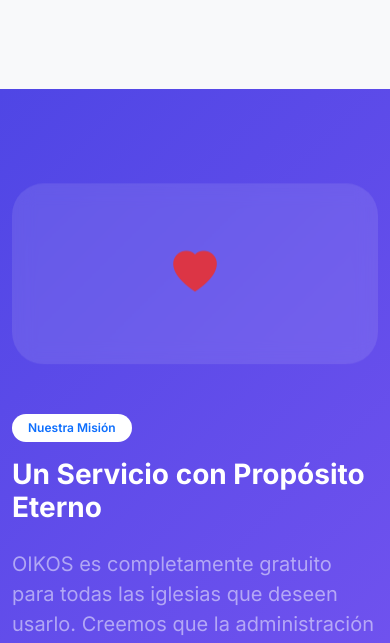
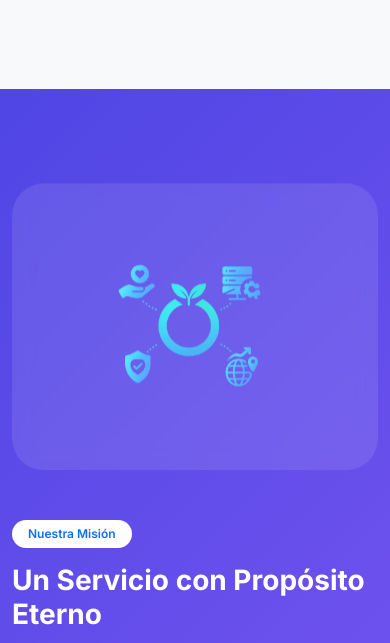
Before and after one commit to hernandezbg/oikos, a Django app: page / in a window 390 px wide. Shown: the part 3908-4551 px from the top of the page. Run offline with Django 5.2, Linux system fonts and the light colour scheme.

Commit message:
Reemplazar ícono de corazón con imagen mision.png en sección Misión
- Sección de misión ahora usa mision.png en lugar del ícono bi-heart-fill
- Imagen responsive con max-height de 300px
- Mantiene el mismo diseño y estructura visual

```diff
--- a/core/templates/core/home.html
+++ b/core/templates/core/home.html
@@ -221,7 +221,7 @@
             <div class="row align-items-center">
                 <div class="col-lg-6 mb-5 mb-lg-0">
                     <div class="mission-image">
-                        <i class="bi bi-heart-fill display-1 text-danger"></i>
+                        <img src="{% static 'images/mision.png' %}" alt="Misión OIKOS" class="img-fluid" style="max-height: 300px;">
                     </div>
                 </div>
                 <div class="col-lg-6">
```
Also changed, not shown: static/images/mision.png (added).
